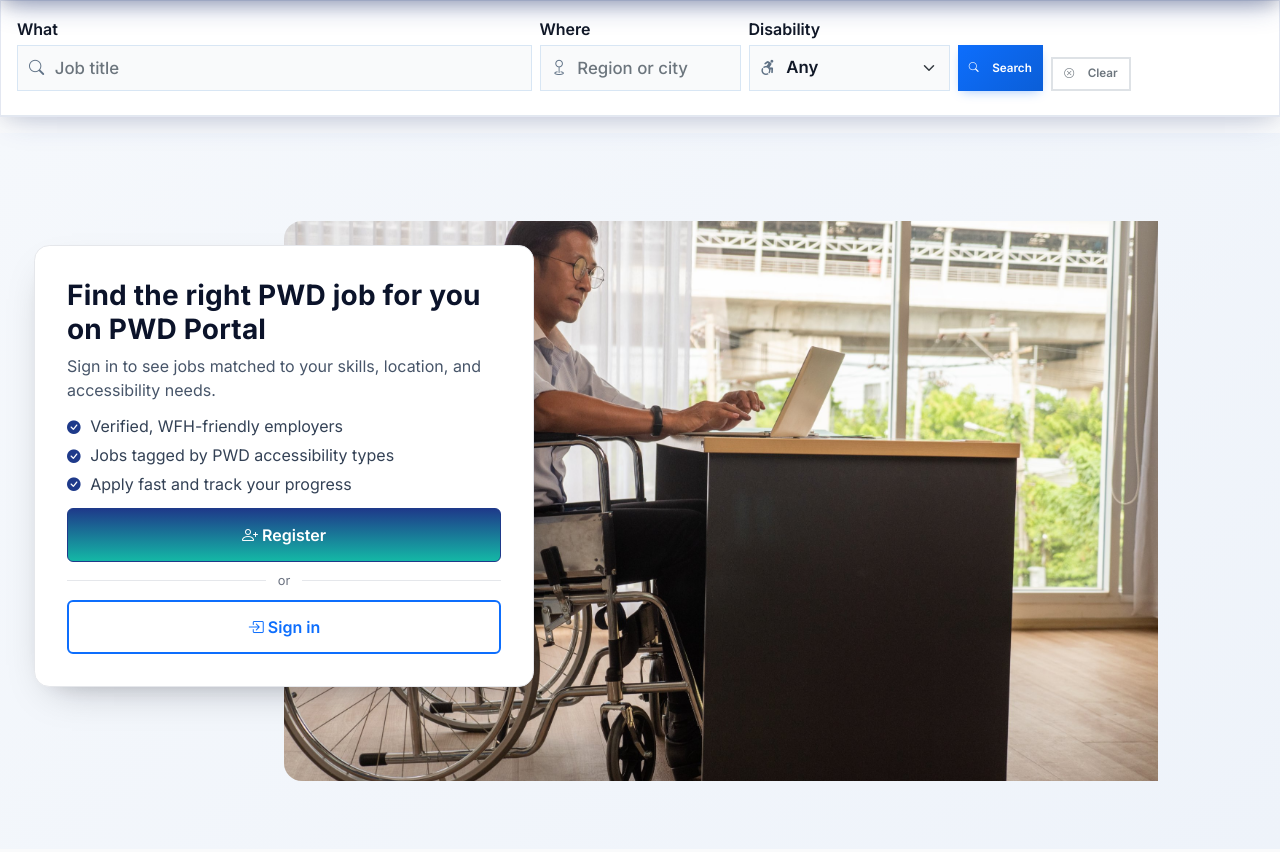
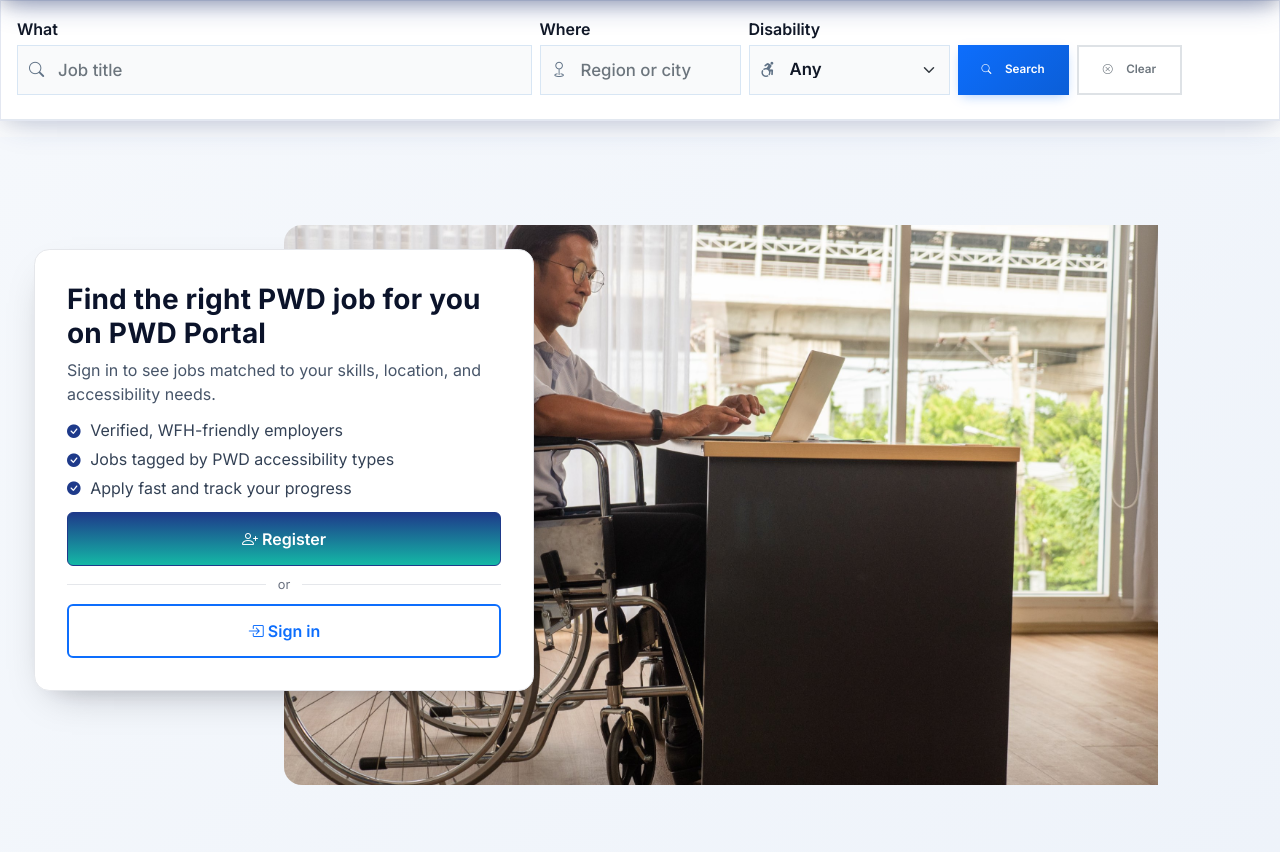
Before and after one commit to Dayether/pwdjs, a PHP site: page /index.php in a window 1280 px wide. Shown: the part 77-929 px from the top of the page. Run offline with PHP 8.4, Linux system fonts and the light colour scheme; data comes from the database, SQL or seed files in the repository.

Commit message:
final look for the job filtering

```diff
--- a/index.php
+++ b/index.php
@@ -320,23 +320,55 @@ function fmt_salary($cur, $min, $max, $period)
 
     .filters-condensed .form-control,
     .filters-condensed .form-select {
-        padding-top: .55rem;
-        padding-bottom: .55rem;
+        padding: 0 1rem;
+        display: flex;
+        align-items: center;
+        line-height: 1;
     }
 
     .filters-condensed #filter-what {
-        height: 2.85rem !important;
+        height: 3.1rem !important;
+        padding-left: 2.5rem;
     }
 
     .filters-condensed #filter-where,
     .filters-condensed #filter-disability {
-        height: 2.85rem !important;
+        height: 3.1rem !important;
+    }
+
+    .filters-condensed #filter-where {
+        padding-left: 2.5rem;
+    }
+
+    .filters-condensed #filter-disability {
+        padding-left: 2.5rem;
     }
 
     .filters-condensed button.btn,
     .filters-condensed a.btn {
-        height: 2.85rem !important;
+        height: 3.1rem !important;
         white-space: nowrap;
+        display: inline-flex;
+        align-items: center;
+        justify-content: center;
+        line-height: 1;
+    }
+
+    /* Icon positioning for input fields */
+    .input-icon-group {
+        position: relative;
+    }
+
+    .input-icon-group .i-icon {
+        position: absolute;
+        left: 0.75rem;
+        top: 50%;
+        transform: translateY(-50%);
+        z-index: 10;
+        pointer-events: none;
+        display: flex;
+        align-items: center;
+        justify-content: center;
     }
 
     .job-filters-card {
@@ -698,7 +730,11 @@ function fmt_salary($cur, $min, $max, $period)
         font-weight: 600;
         box-shadow: 0 4px 12px -4px rgba(13, 110, 253, 0.4);
         transition: all .2s ease;
-        height: 2.85rem !important;
+        height: 3.1rem !important;
+        display: inline-flex;
+        align-items: center;
+        justify-content: center;
+        line-height: 1;
     }
 
     .filters-condensed .btn.btn-primary:hover {
@@ -714,6 +750,11 @@ function fmt_salary($cur, $min, $max, $period)
         color: #6c757d;
         font-weight: 600;
         transition: all .2s ease;
+        height: 3.1rem !important;
+        display: inline-flex;
+        align-items: center;
+        justify-content: center;
+        line-height: 1;
     }
 
     .filters-condensed .btn.btn-outline-secondary:hover {
@@ -734,18 +775,20 @@ function fmt_salary($cur, $min, $max, $period)
 
     /* Filter action buttons styling */
     .filter-action-btn {
-        height: 3.1rem;
+        height: 3.1rem !important;
         font-size: 1rem;
         display: inline-flex !important;
-        align-items: center;
-        justify-content: center;
+        align-items: center !important;
+        justify-content: center !important;
         gap: 0.5rem;
-        padding: 0.6rem 1.5rem;
+        padding: 0 1.5rem !important;
         white-space: nowrap;
+        line-height: 1 !important;
     }
 
     .filter-action-btn i {
         font-size: 1.1rem;
+        line-height: 1;
     }
 
     @media (max-width: 991.98px) {
```
